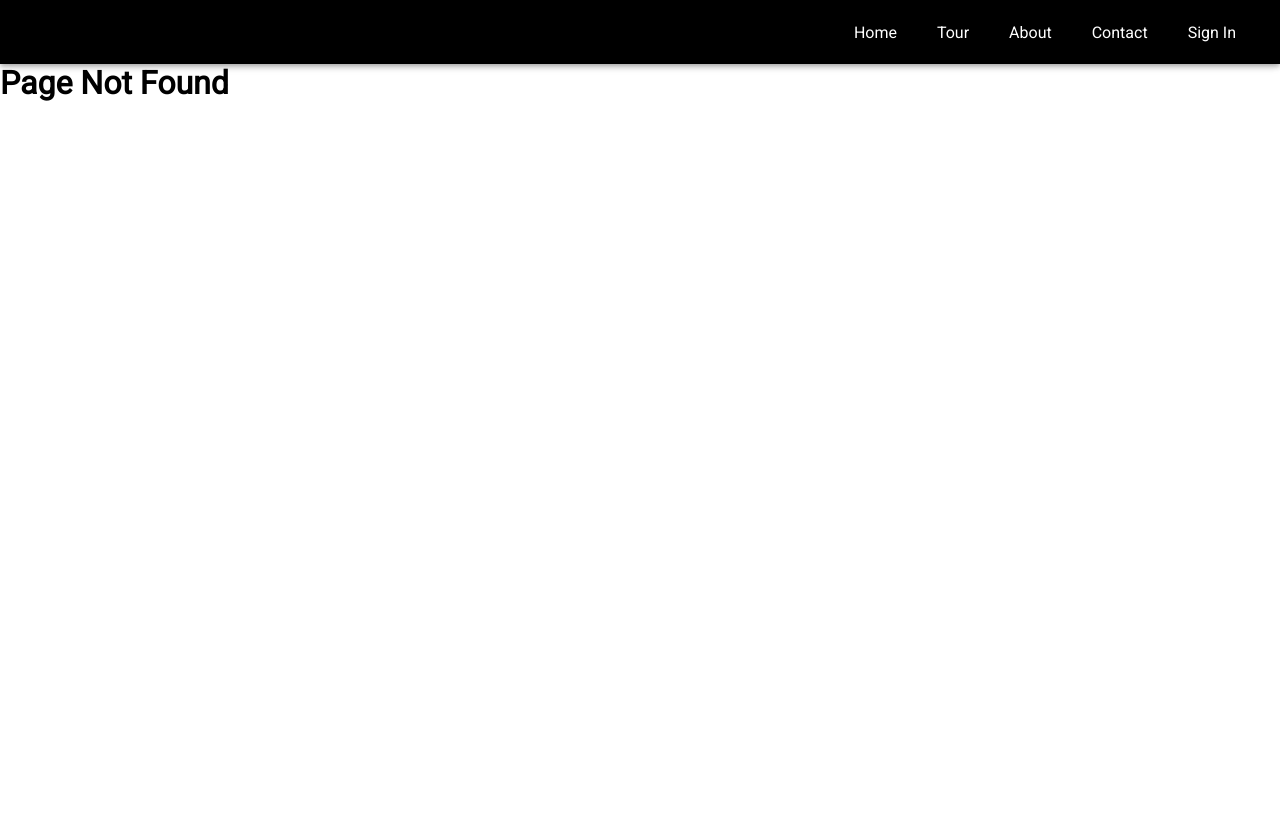
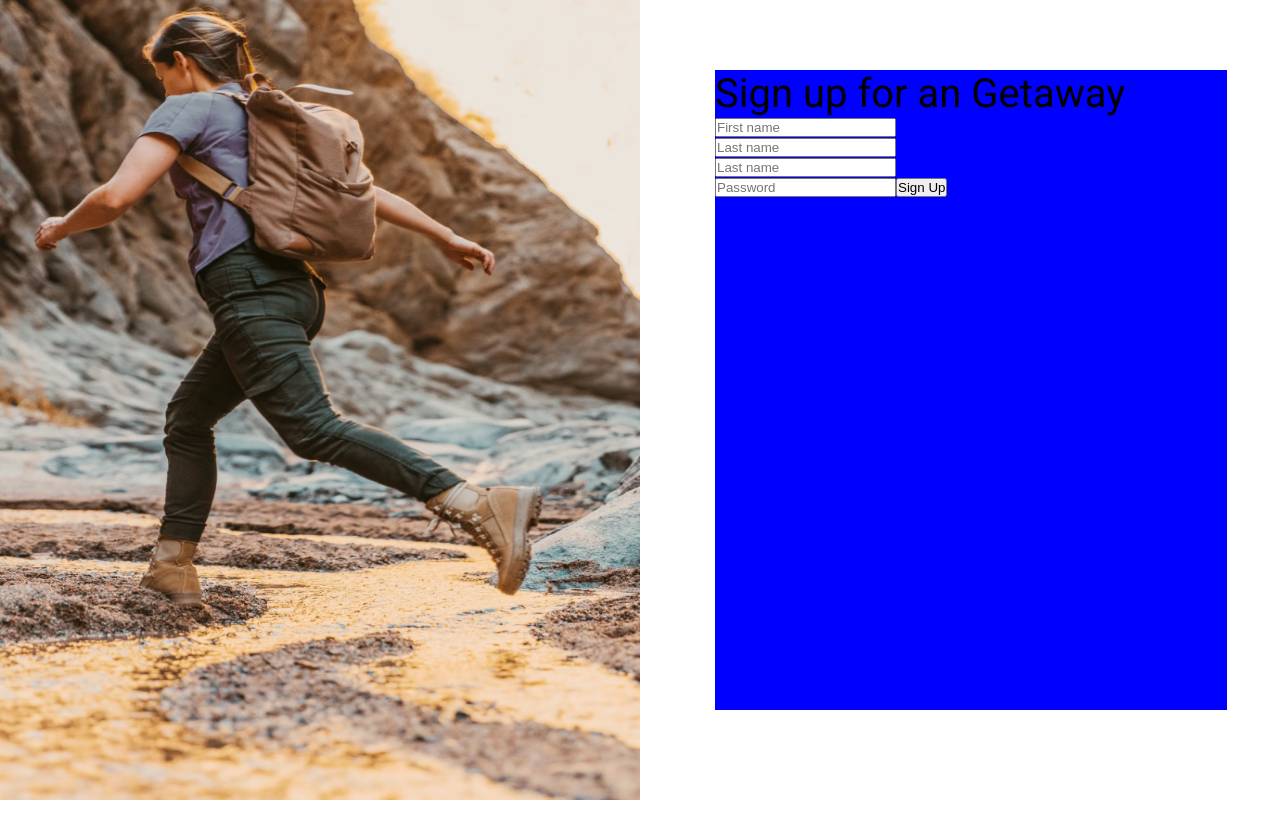
Before and after one commit to saniya1909/CITL-Frontend, a React (Create React App) app: page /register in a window 1280 px wide. Before the commit this address had no page. Shown: the top 838 px of the page. Before the commit the page ends 800 px from the top, so only its background shows below. Built offline with nearby package versions, Linux system fonts and the light colour scheme.

Commit message:
basic styling for register page

```diff
--- a/src/App.js
+++ b/src/App.js
@@ -5,6 +5,7 @@ import Contact from "./pages/Contact";
 import Tour from "./pages/Tour";
 import Pagenotfound from "./pages/Pagenotfound";
 import Register from "./pages/Register";
+import RegisterPage from "./pages/RegisterPage";
 function App() {
   return (
     <div>
@@ -15,6 +16,7 @@ function App() {
           <Route path="/contact" element={<Contact />} />
           <Route path="/Tour" element={<Tour />} />
           <Route path="/login" element={<Register />} />
+          <Route path="/register" element={<RegisterPage />} />
           <Route path="*" element={<Pagenotfound />} />
         </Routes>
       </BrowserRouter>
--- a/src/pages/Register.js
+++ b/src/pages/Register.js
@@ -1,6 +1,7 @@
 import React from 'react';
 import "../styles/RegisterStyles.css";
 import RegisterRightLogo from "../images/register-right-logo.png";
+import { Link } from 'react-router-dom';
 
 const Register = () => {
   return (
@@ -15,6 +16,7 @@ const Register = () => {
                         <button type='button'>Sign In</button>
                     </form>
                 </div>
+                <Link to="/register">Register Here</Link>
             </div>
         </div>
         <div className='register-right-image'>
--- /dev/null
+++ b/src/pages/RegisterPage.js
@@ -0,0 +1,31 @@
+import React from 'react';
+import RegisterLogo from "../images/register-right-logo.png";
+import "../styles/RegisterPageStyles.css";
+
+const RegisterPage = () => {
+  return (
+    <>
+    <div className='main-register-page'>
+        <div className='register-left'>
+            <img src={RegisterLogo} alt='' />
+        </div>
+        <div className='register-right'>
+            <div className='main-register-form'>
+                <div className='register-form-header'>Sign up for an Getaway</div>
+                <div className='register-form'>
+                    <div className='name`'>
+                        <input placeholder='First name' type='text' required="true" />
+                        <input placeholder='Last name' type='text' required="true" />
+                    </div>
+                    <input placeholder='Last name' type='email' required="true" />
+                    <input placeholder='Password' type='password' required="true" />
+                    <button type='submit'>Sign Up</button>
+                </div>
+            </div>
+        </div>
+    </div>
+    </>
+  );
+};
+
+export default RegisterPage;
--- /dev/null
+++ b/src/styles/RegisterPageStyles.css
@@ -0,0 +1,40 @@
+.main-register-page {
+    height: 100vh;
+    width: 100%;
+}
+
+.main-register-page .register-left {
+    height: 100vh;
+    width: 50%;
+}
+
+.main-register-page .register-left img {
+    height: 100vh;
+    width: 100%;
+}
+
+.main-register-page .register-right {
+    height: 100vh;
+    width: 50%;
+    position: absolute;
+    top: 0;
+    right: 0;
+}
+
+.main-register-page .register-right .main-register-form {
+    background-color: blue;
+    height: 80vh;
+    width: 80%;
+    position: relative;
+    left: 75px;
+    top: 70px;
+}
+
+.main-register-page .register-right .main-register-form .register-form .name {
+    display: flex;
+}
+
+.main-register-page .register-right .main-register-form .register-form-header {
+    color: black;
+    font-size: 40px;
+}
```
